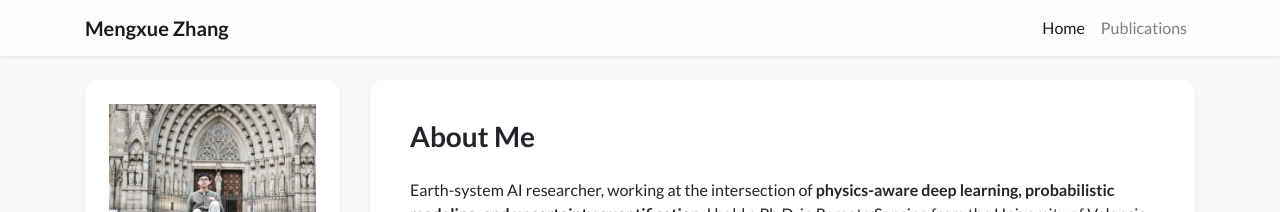
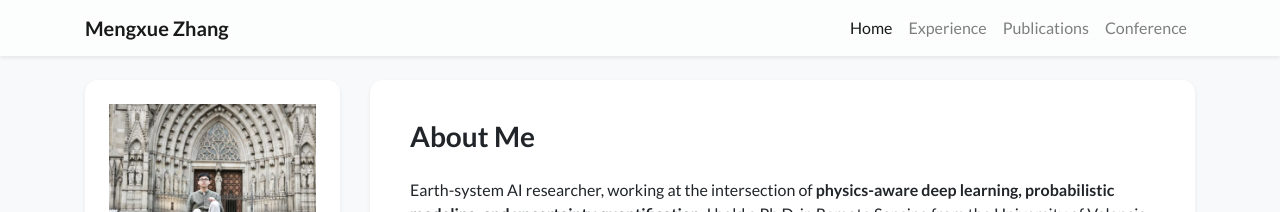
Before and after one commit to mengxue-rs/mengxue-rs.github.io, a Jekyll site: the page built from index.html, in a window 1280 px wide. Shown: the top 212 px of the page. Built offline with Jekyll 4.4.1, drawn with Linux system fonts in a browser that asks for light colours; nearby versions of some CDN libraries; a style sheet for code colours, icons or effects is not loaded.

Commit message:
Update navigation.yml

```diff
--- a/_data/navigation.yml
+++ b/_data/navigation.yml
@@ -5,9 +5,11 @@ pages:
   url: /
 # - name: Home (Layout 2)
 #   url: /index_layout2
+- name: Experience
+  url: /showcase
 - name: Publications
   url: /publications
-# - name: Blog
-#   url: /blog
+- name: Conference
+  url: /blog
 # - name: Showcase
 #   url: /showcase
```
